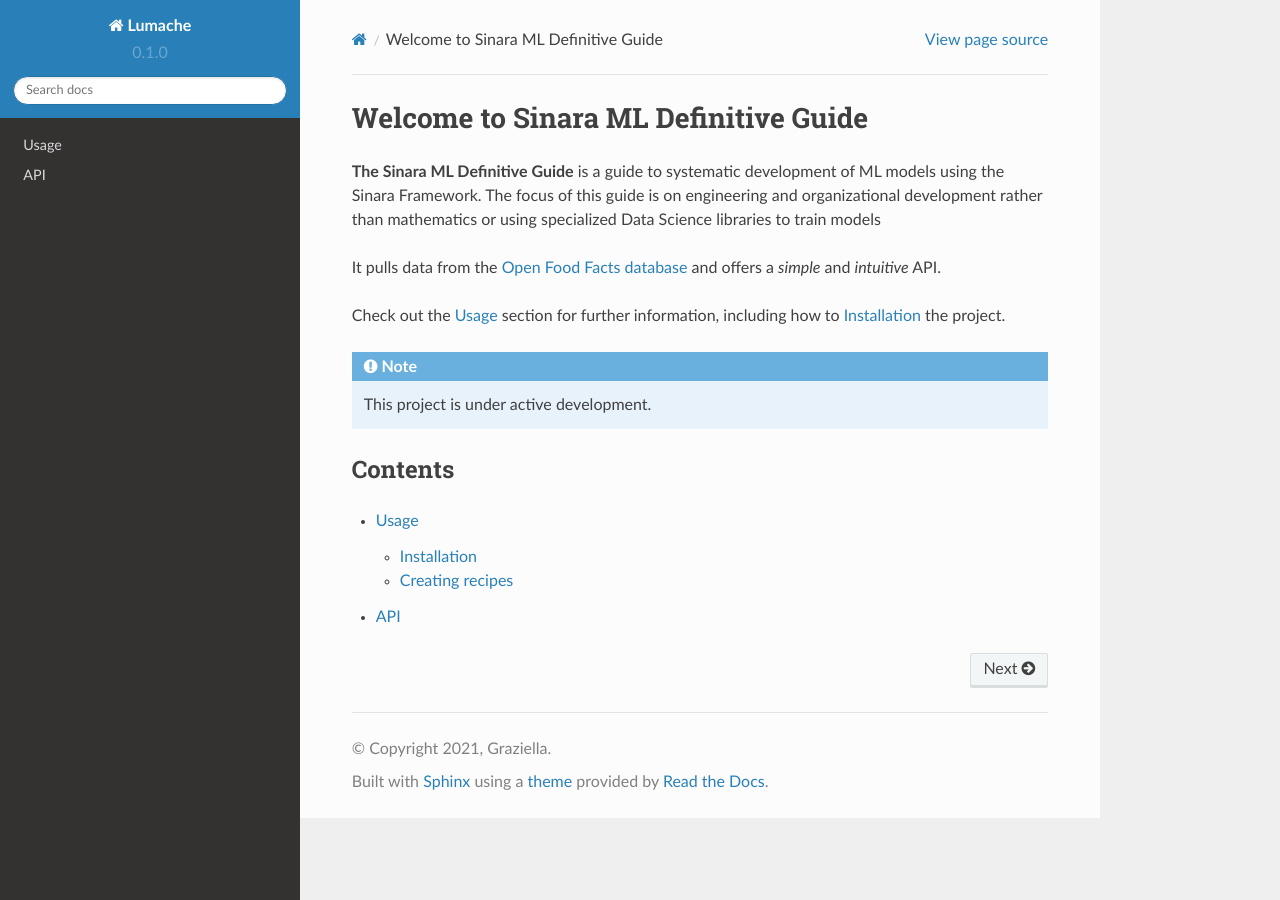
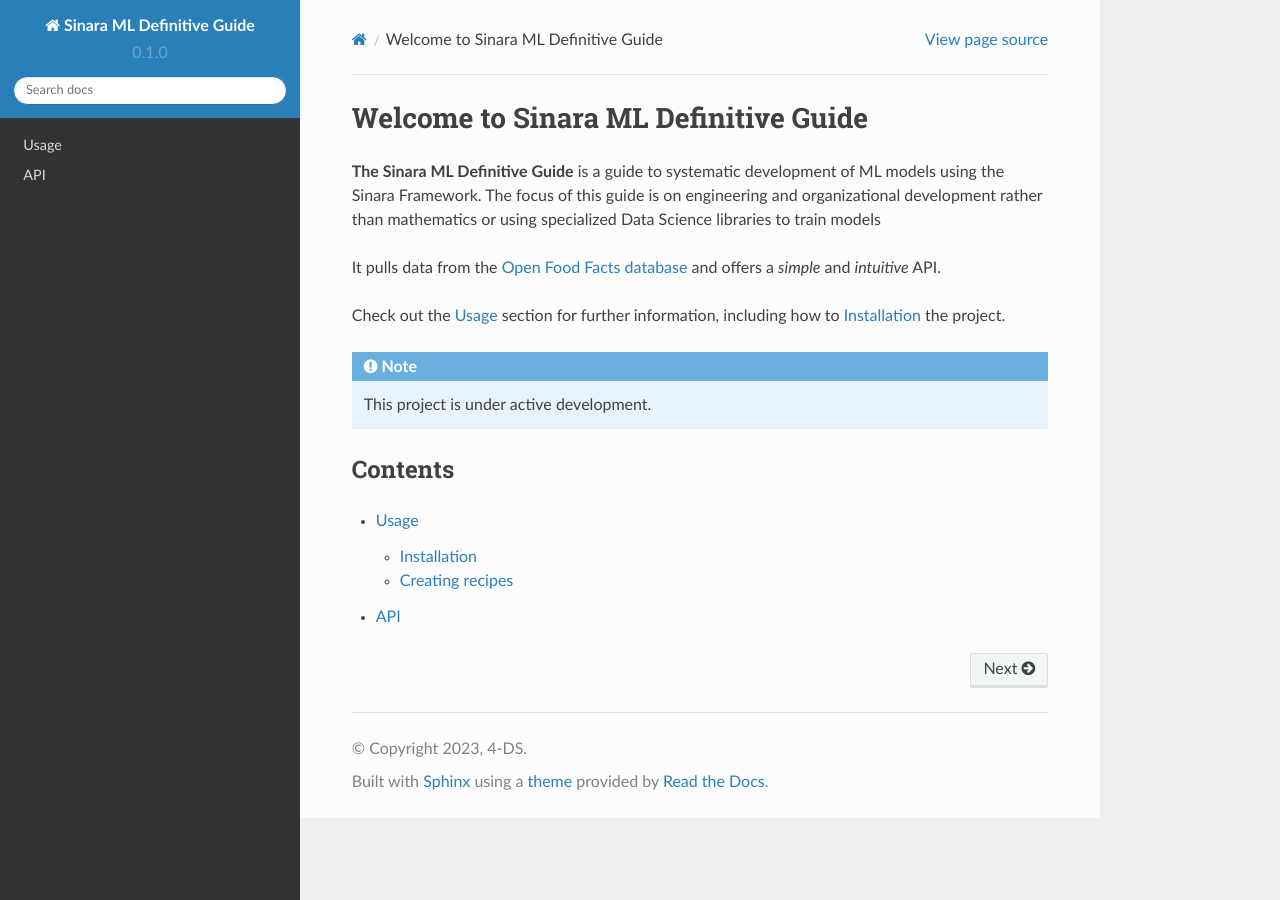
Before and after one commit to 4-DS/SinaraML-Def-Guide, a Sphinx documentation site: the page built from docs/source/index.rst, in a window 1280 px wide. Built offline with Sphinx 7.4.7 and the Read the Docs theme 2.0.0, drawn with Linux system fonts in a browser that asks for light colours.

Commit message:
Update conf.py

```diff
--- a/docs/source/conf.py
+++ b/docs/source/conf.py
@@ -2,9 +2,9 @@
 
 # -- Project information
 
-project = 'Lumache'
-copyright = '2021, Graziella'
-author = 'Graziella'
+project = 'Sinara ML Definitive Guide'
+copyright = '2023, 4-DS'
+author = 'Dmitry Love'
 
 release = '0.1'
 version = '0.1.0'
```
